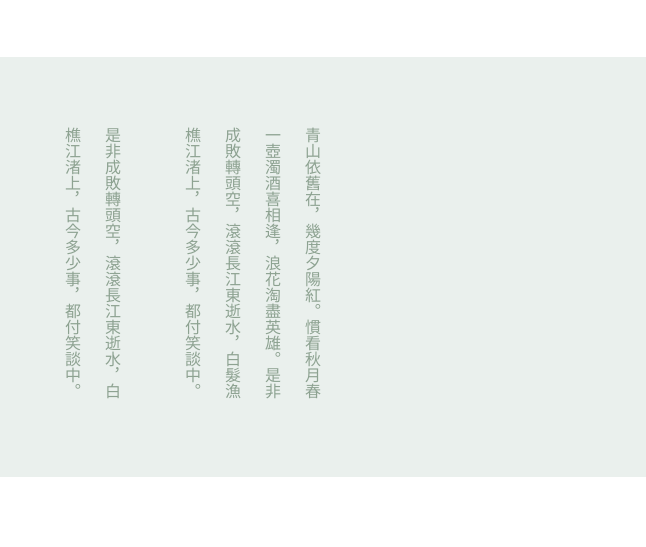
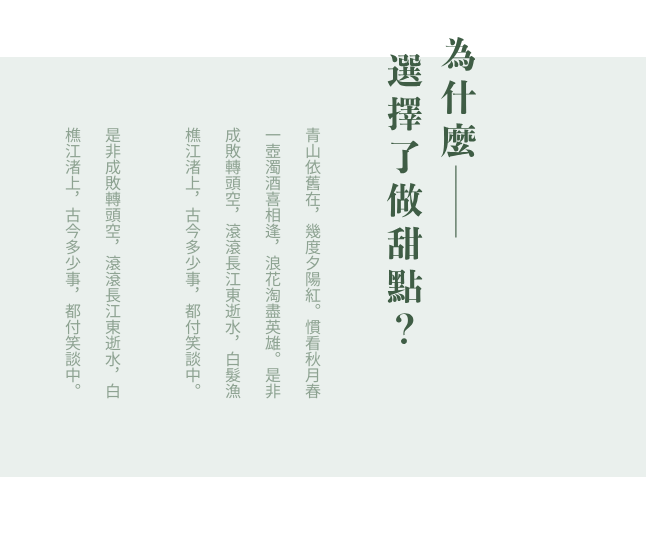
Before and after one commit to JHANGMING/dessertStore, a website: page index.html in a window 1280 px wide. Shown: the part 1026-1573 px from the top of the page, 634-1280 px from the left. Drawn offline with nearby package versions, Linux system fonts and the light colour scheme; files whose address does not match are found by name.

Commit message:
修改url

```diff
--- a/index.html
+++ b/index.html
@@ -209,7 +209,7 @@
           >
             <li class="order-none mb-6 lg:order-1 lg:mb-0">
               <div
-                class="h-[60px] w-[196px] bg-[url('{{./img/sm-橫式-為什麼選擇了做甜點.svg}}')] lg:h-[460px] lg:w-[89px] lg:bg-[url('{{./img/lg-為什麼選擇了做甜點.svg}}')] lg:bg-no-repeat"
+                class="h-[60px] w-[196px] bg-[url('../img/sm-橫式-為什麼選擇了做甜點.svg')] lg:h-[460px] lg:w-[89px] lg:bg-[url('../img/lg-為什麼選擇了做甜點.svg')] lg:bg-no-repeat"
               ></div>
             </li>
             <li class="w-full lg:mr-11">
```
Also changed, not shown: public/css/output.css.
